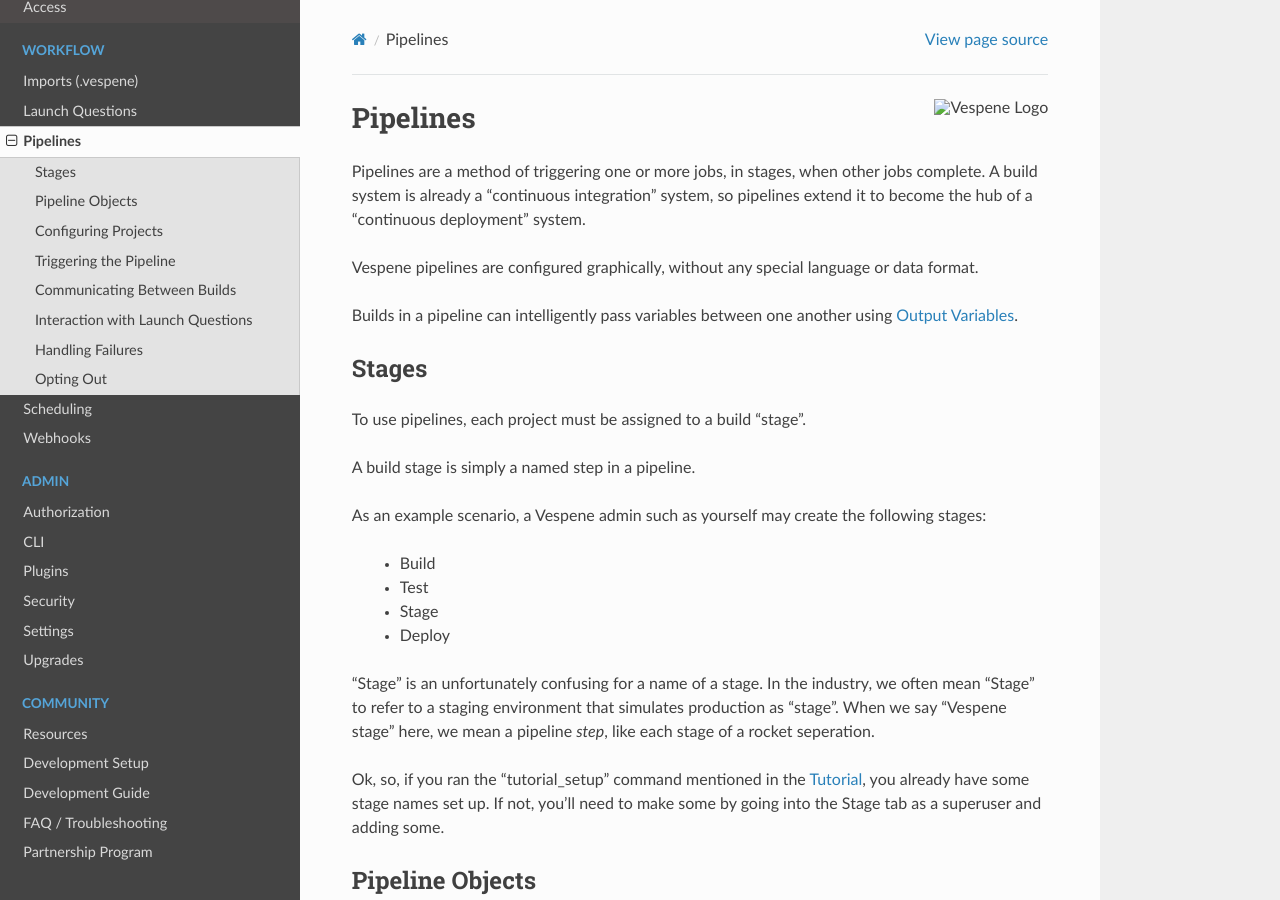
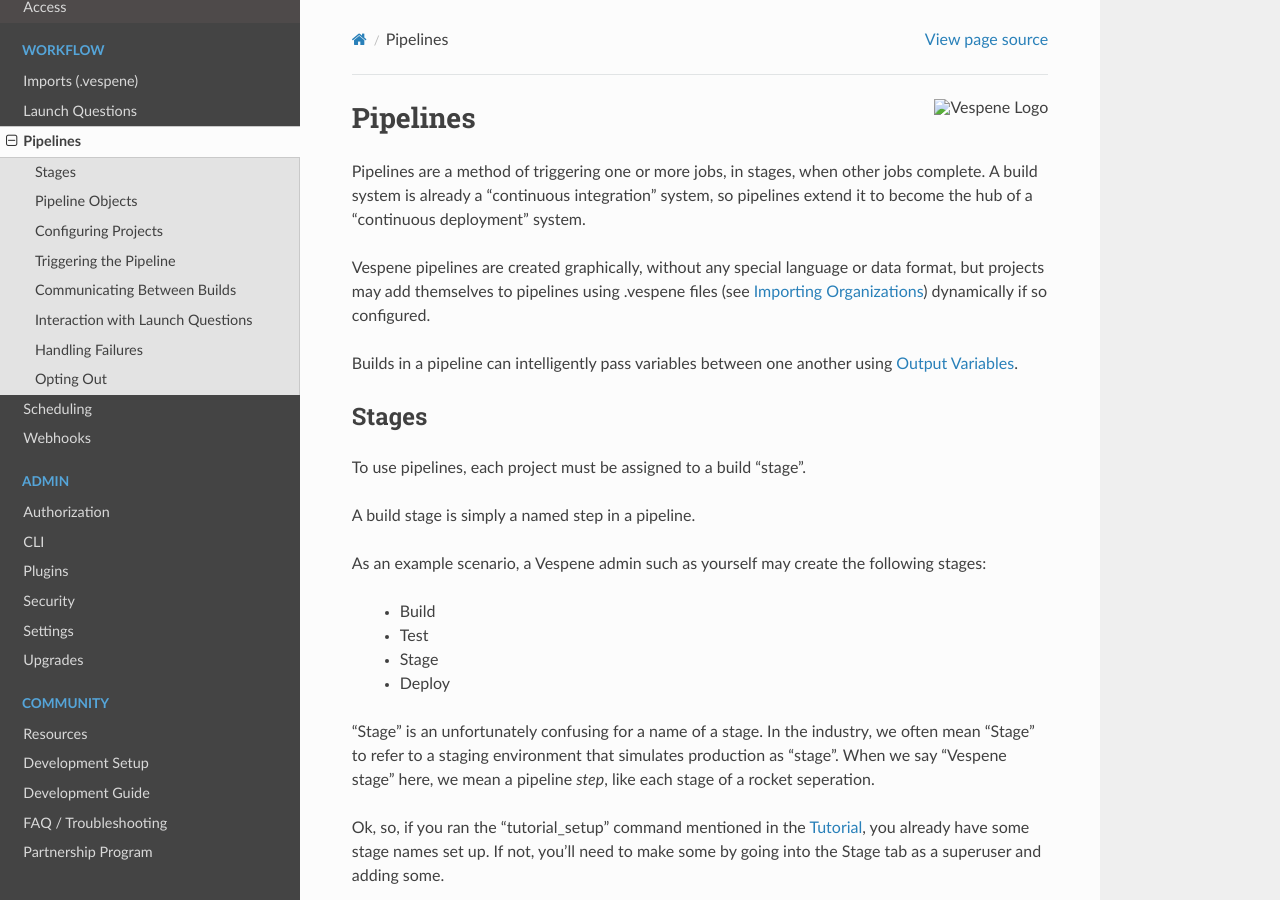
Before and after one commit to vespene-io/_old_vespene, a Sphinx documentation site: the page built from docs/source/pipelines.rst, in a window 1280 px wide and 900 px high. Built offline with Sphinx 7.4.7 and the Read the Docs theme 2.0.0, drawn with Linux system fonts in a browser that asks for light colours.

Commit message:
docs tweak

```diff
--- a/docs/source/pipelines.rst
+++ b/docs/source/pipelines.rst
@@ -10,7 +10,8 @@
 Pipelines are a method of triggering one or more jobs, in stages, when other jobs complete.  A build system is already a "continuous integration" system, so pipelines extend it to become the hub of
 a "continuous deployment" system.
 
-Vespene pipelines are configured graphically, without any special language or data format.
+Vespene pipelines are created graphically, without any special language or data format, but projects may add themselves
+to pipelines using .vespene files (see :ref:`importing`) dynamically if so configured.
 
 Builds in a pipeline can intelligently pass variables between one another using :ref:`output_variables`.
 
```
